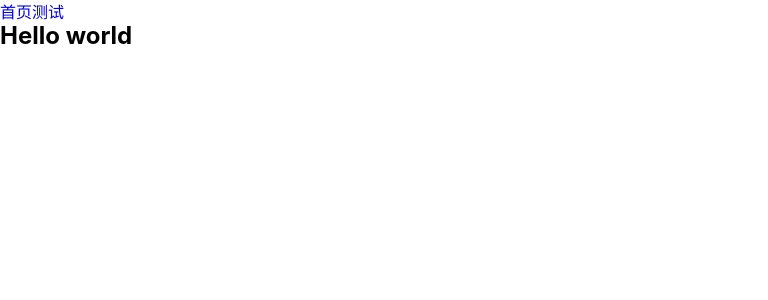
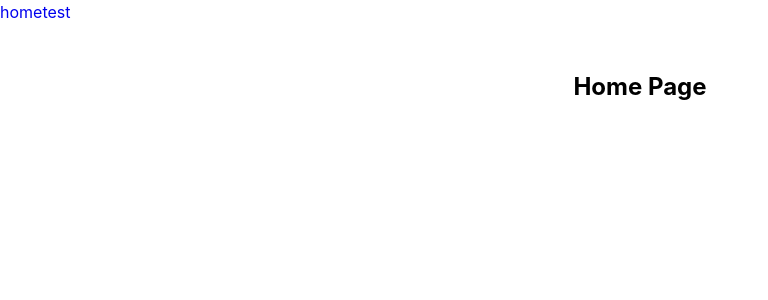
Before and after one commit to Mioayaya/Miomio, a Vue app: page /home in a window 1280 px wide. Shown: the top 300 px of the page, without its empty margins (0-768 px from the left). Built offline with nearby package versions, Linux system fonts and the light colour scheme.

Commit message:
ui布局

```diff
--- a/package.json
+++ b/package.json
@@ -10,6 +10,8 @@
     "lint": "eslint src/**/*.{js,jsx,vue,ts,tsx} --fix"
   },
   "dependencies": {
+    "@types/lodash": "^4.14.186",
+    "@types/vue-router": "^2.0.0",
     "babel-eslint": "^10.1.0",
     "less": "^4.1.3",
     "pinia": "^2.0.23",
--- a/src/App.vue
+++ b/src/App.vue
@@ -1,16 +1,31 @@
 <script setup lang="ts">
+import MioHeader from './components/MioHeader.vue';
 
 </script>
 
 <template>
   <div class="App">
-    <!-- <HomeView /> -->
-    <router-link to="/home">首页</router-link>
-    <router-link to="/test">测试</router-link>
-    <router-view />
+    <div class="header">
+      <mio-header />
+    </div>
+    <div class="view">
+      <router-view />
+    </div>
   </div>
 </template>
 
 <style lang="less" scoped>
-
+.App {
+  .header {
+    position: fixed;
+    top: 0;
+    left: 0;
+    right: 0;
+    height: 75px;
+    background-color: white;
+  }
+  .view {
+    margin: 75px 0 0 0;
+  }
+}
 </style>
--- a/src/components/HelloWorld.vue
+++ /dev/null
@@ -1,13 +0,0 @@
-<script setup lang="ts">
-
-</script>
-
-<template>
-  <div class="hello">
-    <h2>Hello world</h2>
-  </div>
-</template>
-
-<style lang="less" scoped>
-
-</style>
--- /dev/null
+++ b/src/components/MioHeader.vue
@@ -0,0 +1,14 @@
+<script setup lang="ts">
+
+</script>
+
+<template>
+  <div class="header">
+    <router-link to="/home">home</router-link>
+    <router-link to="/test">test</router-link>
+  </div>
+</template>
+
+<style lang="less" scoped>
+
+</style>
--- a/src/route/index.ts
+++ b/src/route/index.ts
@@ -7,7 +7,7 @@ const routes: Array<RouteRecordRaw> = [
   },
   {
     path: '/home',
-    component: () => import('../views/home/HomeView.vue'),
+    component: () => import('../views/home/MioHomeView.vue'),
   },
   {
     path: '/test',
--- a/src/views/home/HomeView.vue
+++ b/src/views/home/MioHomeView.vue
@@ -1,15 +1,15 @@
 <script setup lang="ts">
-import HelloWorld from '../../components/HelloWorld.vue';
 
 </script>
 
 <template>
   <div class="home">
-    <HelloWorld />
+    <h2>Home Page</h2>
   </div>
-
 </template>
 
 <style lang="less" scoped>
-
+.home {
+  text-align: center;
+}
 </style>
```
Also changed, not shown: 1 other file (tests, documents, lock files or other folders).
